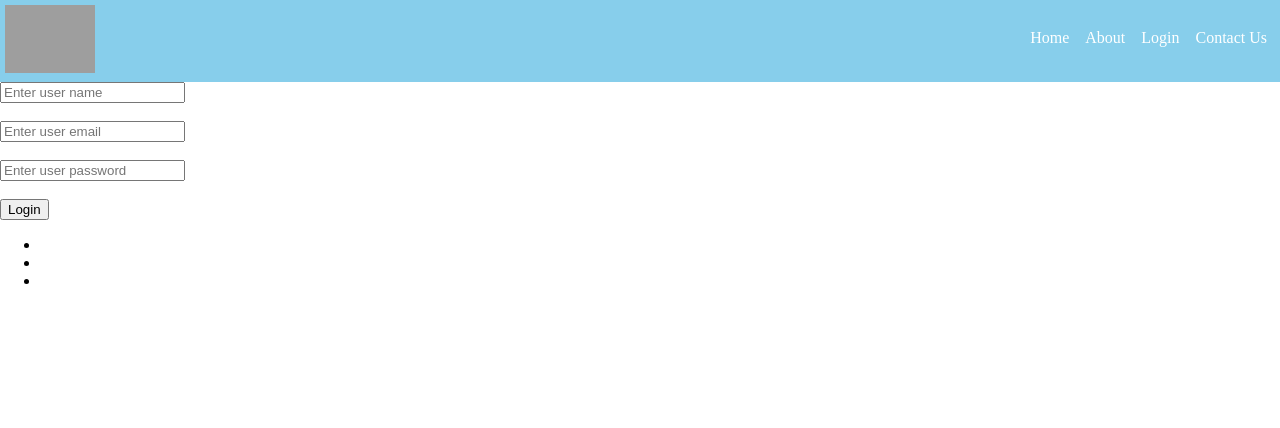
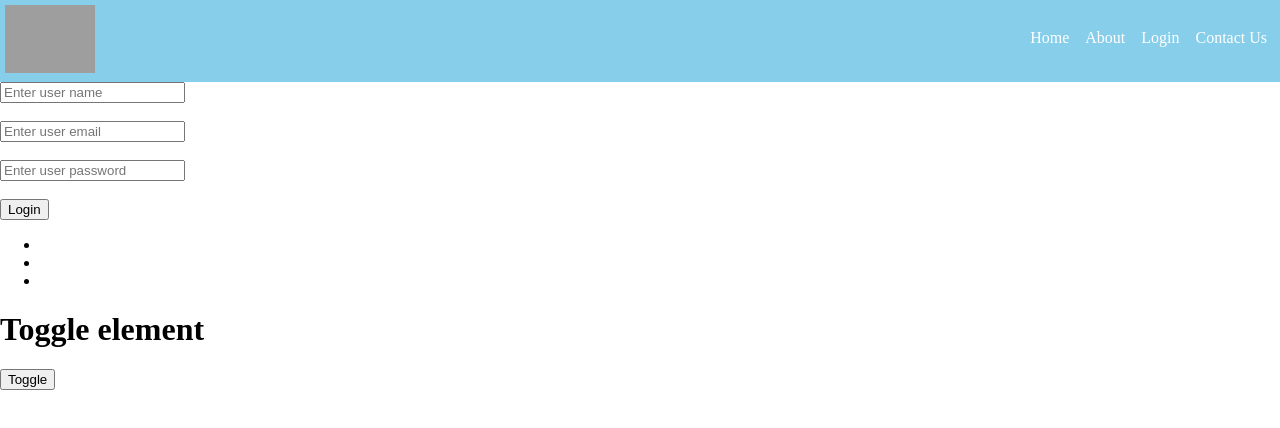
Before and after one commit to ShashikumarKoti/2024, an Angular app in the folder Angular/learnCommands/: page / in a window 1280 px wide. Shown: the top 428 px of the page. Built offline with nearby package versions, Linux system fonts and the light colour scheme; grey boxes are pictures that could not be loaded.

Commit message:
toggle button'

```diff
--- a/Angular/learnCommands/src/app/basic-angular-form/basic-angular-form.component.html
+++ b/Angular/learnCommands/src/app/basic-angular-form/basic-angular-form.component.html
@@ -10,3 +10,7 @@
     <li>{{userData.email}}</li>
     <li>{{userData.password}}</li>
 </ul>
+
+<h1>Toggle element</h1>
+<button (click)="toggle()">Toggle</button>
+<h1 *ngIf="display">Heading tag</h1>
--- a/Angular/learnCommands/src/app/basic-angular-form/basic-angular-form.component.ts
+++ b/Angular/learnCommands/src/app/basic-angular-form/basic-angular-form.component.ts
@@ -1,5 +1,5 @@
 import { Component, OnInit } from '@angular/core';
-import {NgForm } from '@angular/forms';
+import { NgForm } from '@angular/forms';
 
 @Component({
   selector: 'app-basic-angular-form',
@@ -14,11 +14,17 @@ export class BasicAngularFormComponent implements OnInit {
   ngOnInit(): void {
   }
 
-  userData:any={};
+  userData: any = {};
 
-  getData(data : NgForm) {
+  display = false
+
+  getData(data: NgForm) {
     console.warn(data);
-    this.userData=data;
+    this.userData = data;
+  }
+
+  toggle() {
+    this.display = !this.display;
   }
 
 }
```
Also changed, not shown: 1 other file (tests, documents, lock files or other folders).
